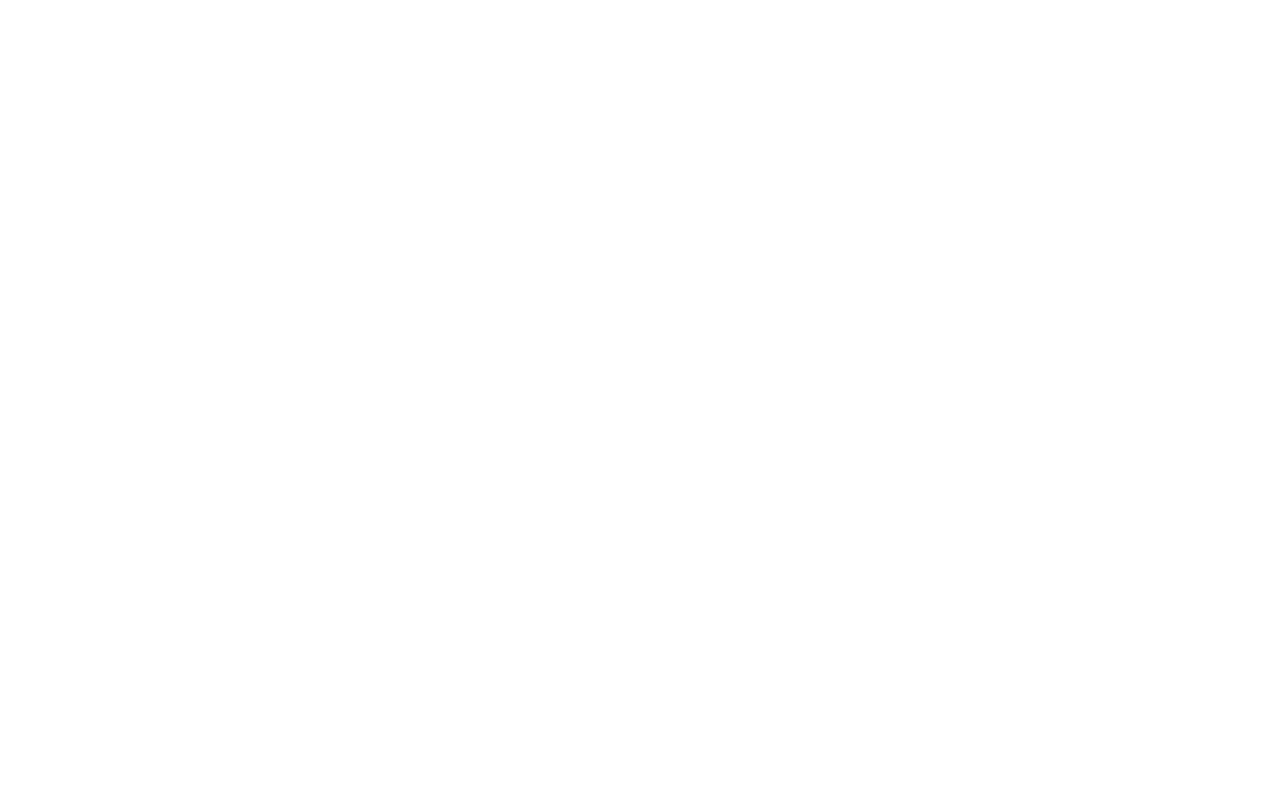
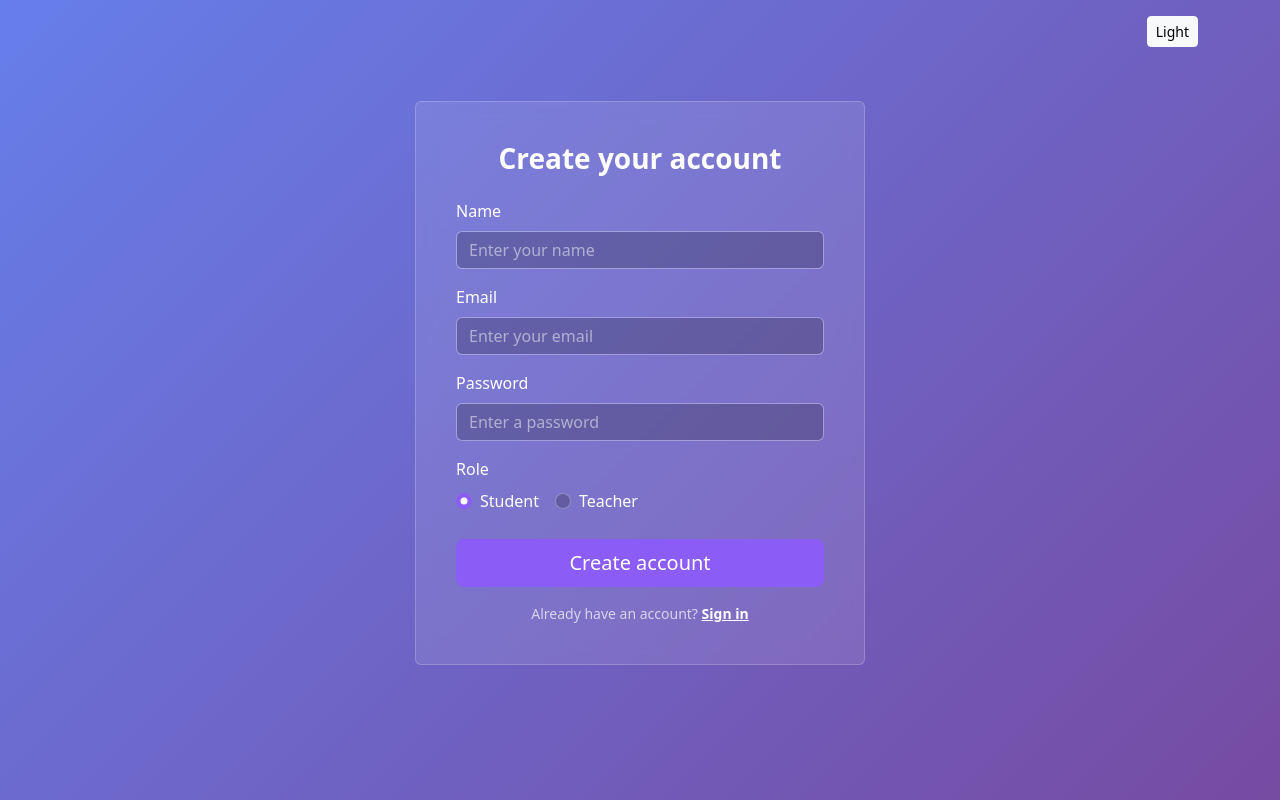
Before and after one commit to Ali-Said1/Quizzatak, a React (Vite) app: page /signup in a window 1280 px wide. Before the commit this address had no page. Built offline with nearby package versions, Linux system fonts and the light colour scheme.

Commit message:
Update for auth

```diff
--- a/package.json
+++ b/package.json
@@ -11,6 +11,9 @@
   },
   "dependencies": {
     "bootstrap": "^5.3.8",
+    "cors": "^2.8.5",
+    "express": "^5.1.0",
+    "process": "^0.11.10",
     "react": "^19.1.1",
     "react-bootstrap": "^2.10.10",
     "react-dom": "^19.1.1",
--- a/src/App.jsx
+++ b/src/App.jsx
@@ -2,6 +2,8 @@ import React, { useState } from 'react';
 import { BrowserRouter as Router, Routes, Route } from 'react-router-dom';
 import Landing from './pages/Landing/Landing';
 import HostQuiz from './pages/HostQuiz/HostQuiz';
+import Login from './pages/Auth/Login';
+import Signup from './pages/Auth/Signup';
 import 'bootstrap/dist/css/bootstrap.min.css';
 import './App.css';
 
@@ -22,6 +24,14 @@ export default function App() {
           path="/host"
           element={<HostQuiz theme={theme} toggleTheme={toggleTheme} />}
         />
+        <Route
+          path="/login"
+          element={<Login theme={theme} toggleTheme={toggleTheme} />}
+        />
+        <Route
+          path="/signup"
+          element={<Signup theme={theme} toggleTheme={toggleTheme} />}
+        />
       </Routes>
     </Router>
   );
--- /dev/null
+++ b/src/components/AuthHeader.jsx
@@ -0,0 +1,22 @@
+import React from 'react';
+import { Container, Button } from 'react-bootstrap';
+
+const AuthHeader = ({ theme, toggleTheme }) => {
+  return (
+    <header className="py-3">
+      <Container>
+        <div className="d-flex justify-content-end align-items-center">
+          <Button
+            variant={theme === 'dark' ? 'light' : 'dark'}
+            size="sm"
+            onClick={toggleTheme}
+          >
+            {theme === 'dark' ? 'Light' : 'Dark'}
+          </Button>
+        </div>
+      </Container>
+    </header>
+  );
+};
+
+export default AuthHeader;
--- a/src/components/Header.jsx
+++ b/src/components/Header.jsx
@@ -1,5 +1,6 @@
 import React from 'react';
-import { Container, Button } from 'react-bootstrap';
+import { Container, Button, Stack } from 'react-bootstrap';
+import { Link } from 'react-router-dom';
 
 const Header = ({ theme, toggleTheme }) => {
   return (
@@ -7,6 +8,25 @@ const Header = ({ theme, toggleTheme }) => {
       <Container>
         <div className="d-flex justify-content-between align-items-center">
           <div className="text-muted small">Realtime - Quiz</div>
+
+          {/* Group for buttons on the right */}
+          <Stack direction="horizontal" gap={2}>
+            <Link to="/login">
+              <Button
+                variant={theme === 'dark' ? 'outline-light' : 'outline-dark'}
+                size="sm"
+                className="outline-btn"
+              >
+                Login
+              </Button>
+            </Link>
+
+            <Link to="/signup">
+              <Button variant="secondary" size="sm">
+                Signup
+              </Button>
+            </Link>
+
             <Button
               variant={theme === 'dark' ? 'light' : 'dark'}
               size="sm"
@@ -14,6 +34,8 @@ const Header = ({ theme, toggleTheme }) => {
             >
               {theme === 'dark' ? 'Light' : 'Dark'}
             </Button>
+          </Stack>
+
         </div>
       </Container>
     </header>
--- /dev/null
+++ b/src/pages/Auth/Auth.css
@@ -0,0 +1,9 @@
+.auth-container {
+  min-height: 80vh;
+  display: flex;
+  flex-direction: column;
+  justify-content: center;
+  align-items: center;
+  padding-top: 2rem;
+  padding-bottom: 2rem;
+}
--- /dev/null
+++ b/src/pages/Auth/Login.jsx
@@ -0,0 +1,64 @@
+import React, { useState } from 'react';
+import { Container, Card, Form, Button } from 'react-bootstrap';
+import { Link } from 'react-router-dom';
+import AuthHeader from '../../components/AuthHeader';
+import './Auth.css'; // Reusing the same centering CSS
+
+const Login = ({ theme, toggleTheme }) => {
+  const [email, setEmail] = useState('');
+  const [password, setPassword] = useState('');
+
+  return (
+    <div className={`main-wrapper ${theme}`}>
+      <AuthHeader theme={theme} toggleTheme={toggleTheme} />
+
+      <Container className="auth-container">
+        <Card className="quiz-card p-4" style={{ maxWidth: '450px', width: '100%' }}>
+          <Card.Body>
+            <h3 className="text-center fw-bold mb-4">Sign in to your account</h3>
+
+            <Form>
+              <Form.Group className="mb-3">
+                <Form.Label>Email</Form.Label>
+                <Form.Control
+                  type="email"
+                  placeholder="Enter your email"
+                  value={email}
+                  onChange={(e) => setEmail(e.target.value)}
+                />
+              </Form.Group>
+
+              <Form.Group className="mb-3">
+                <Form.Label>Password</Form.Label>
+                <Form.Control
+                  type="password"
+                  placeholder="Enter your password"
+                  value={password}
+                  onChange={(e) => setPassword(e.target.value)}
+                />
+              </Form.Group>
+
+              <Button
+                variant="secondary"
+                className="w-100 btn-add-question"
+                size="lg"
+              >
+                Sign in
+              </Button>
+            </Form>
+
+            <p className="text-center text-muted small mt-3 mb-0">
+              Don't have an account?{' '}
+              <Link to="/signup" className="fw-bold text-white">
+                Create one
+              </Link>
+            </p>
+
+          </Card.Body>
+        </Card>
+      </Container>
+    </div>
+  );
+};
+
+export default Login;
--- /dev/null
+++ b/src/pages/Auth/Signup.jsx
@@ -0,0 +1,101 @@
+import React, { useState } from 'react';
+import { Container, Card, Form, Button } from 'react-bootstrap';
+import { Link } from 'react-router-dom';
+import AuthHeader from '../../components/AuthHeader';
+import './Auth.css';
+
+const Signup = ({ theme, toggleTheme }) => {
+  const [name, setName] = useState('');
+  const [email, setEmail] = useState('');
+  const [password, setPassword] = useState('');
+  const [role, setRole] = useState('student'); // 'student' or 'teacher'
+
+  return (
+    <div className={`main-wrapper ${theme}`}>
+      <AuthHeader theme={theme} toggleTheme={toggleTheme} />
+
+      {/* This new 'auth-container' class will center the card */}
+      <Container className="auth-container">
+        <Card className="quiz-card p-4" style={{ maxWidth: '450px', width: '100%' }}>
+          <Card.Body>
+            <h3 className="text-center fw-bold mb-4">Create your account</h3>
+
+            <Form>
+              <Form.Group className="mb-3">
+                <Form.Label>Name</Form.Label>
+                <Form.Control
+                  type="text"
+                  placeholder="Enter your name"
+                  value={name}
+                  onChange={(e) => setName(e.target.value)}
+                />
+              </Form.Group>
+
+              <Form.Group className="mb-3">
+                <Form.Label>Email</Form.Label>
+                <Form.Control
+                  type="email"
+                  placeholder="Enter your email"
+                  value={email}
+                  onChange={(e) => setEmail(e.target.value)}
+                />
+              </Form.Group>
+
+              <Form.Group className="mb-3">
+                <Form.Label>Password</Form.Label>
+                <Form.Control
+                  type="password"
+                  placeholder="Enter a password"
+                  value={password}
+                  onChange={(e) => setPassword(e.target.value)}
+                />
+              </Form.Group>
+
+              <Form.Group className="mb-4">
+                <Form.Label>Role</Form.Label>
+                <div>
+                  <Form.Check
+                    inline
+                    type="radio"
+                    label="Student"
+                    id="role-student"
+                    name="role"
+                    checked={role === 'student'}
+                    onChange={() => setRole('student')}
+                  />
+                  <Form.Check
+                    inline
+                    type="radio"
+                    label="Teacher"
+                    id="role-teacher"
+                    name="role"
+                    checked={role === 'teacher'}
+                    onChange={() => setRole('teacher')}
+                  />
+                </div>
+              </Form.Group>
+
+              <Button
+                variant="secondary"
+                className="w-100 btn-add-question"
+                size="lg"
+              >
+                Create account
+              </Button>
+            </Form>
+
+            <p className="text-center text-muted small mt-3 mb-0">
+              Already have an account?{' '}
+              <Link to="/login" className="fw-bold text-white">
+                Sign in
+              </Link>
+            </p>
+
+          </Card.Body>
+        </Card>
+      </Container>
+    </div>
+  );
+};
+
+export default Signup;
```
Also changed, not shown: 1 other file (tests, documents, lock files or other folders). Lines whose indentation alone changed are shown as unchanged.
